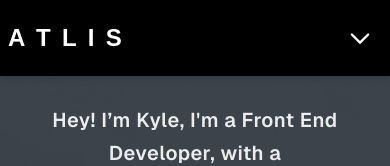
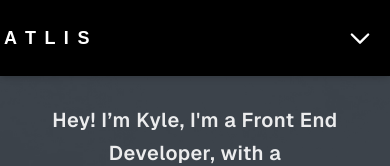
Before and after one commit to Atlis-Ky/atlis-website, a Next.js app: page / in a window 390 px wide. Shown: the top 166 px of the page. Built offline with nearby package versions, Linux system fonts and the light colour scheme.

Commit message:
Navbar formatted for various screen sizes + mobile devices

```diff
--- a/app/components/Navbar.tsx
+++ b/app/components/Navbar.tsx
@@ -17,7 +17,10 @@ const Navbar = () => {
   return (
     <nav className="bg-black text-white fixed w-full z-20 top-0 left-0 shadow-md">
       <div className="container mx-auto flex justify-between items-center py-4 pl-0 pr-2 md:pr-8">
-        <a className="text-2xl font-extrabold tracking-widest uppercase ml-2" href="#">
+        <a
+          className="text-lg md:text-xl lg:text-2xl font-extrabold tracking-widest uppercase ml-1 md:ml-2 whitespace-nowrap"
+          href="#"
+        >
           A t l i s
         </a>
         {/* Desktop Menu */}
```
